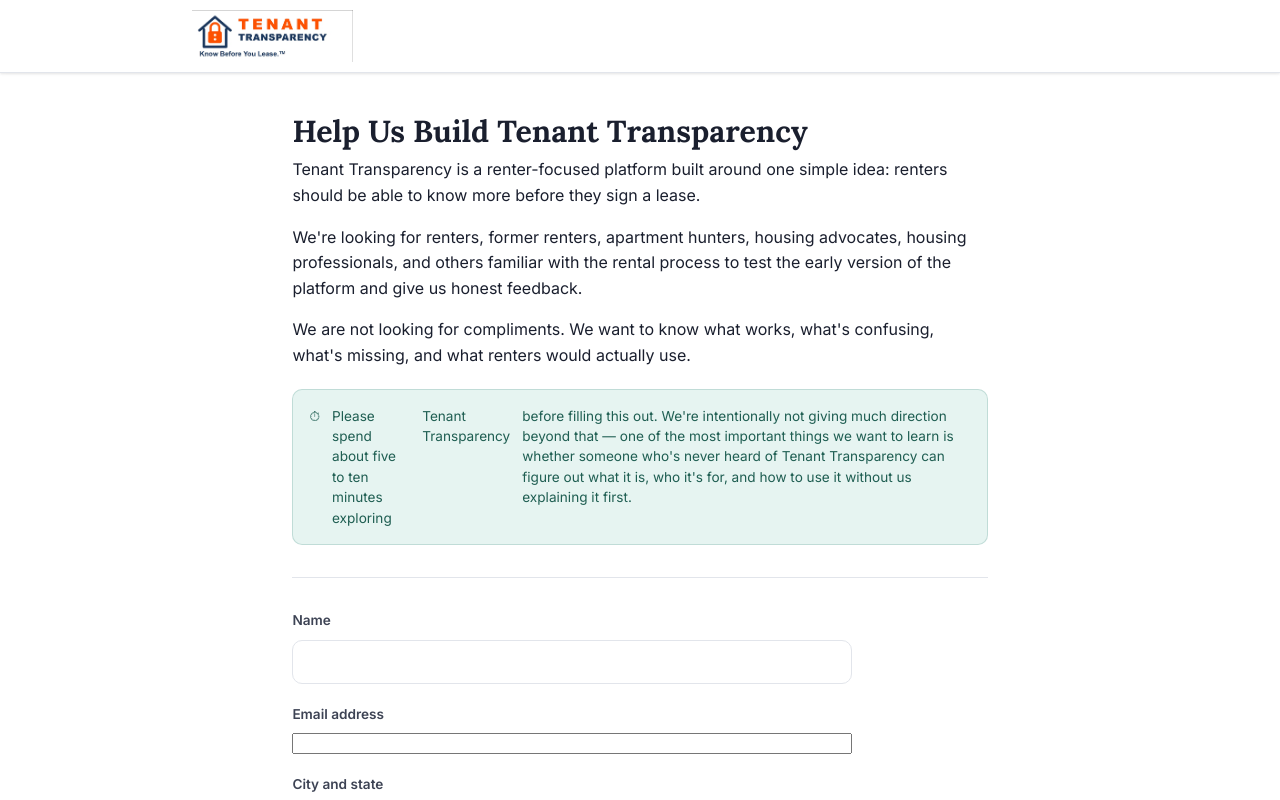
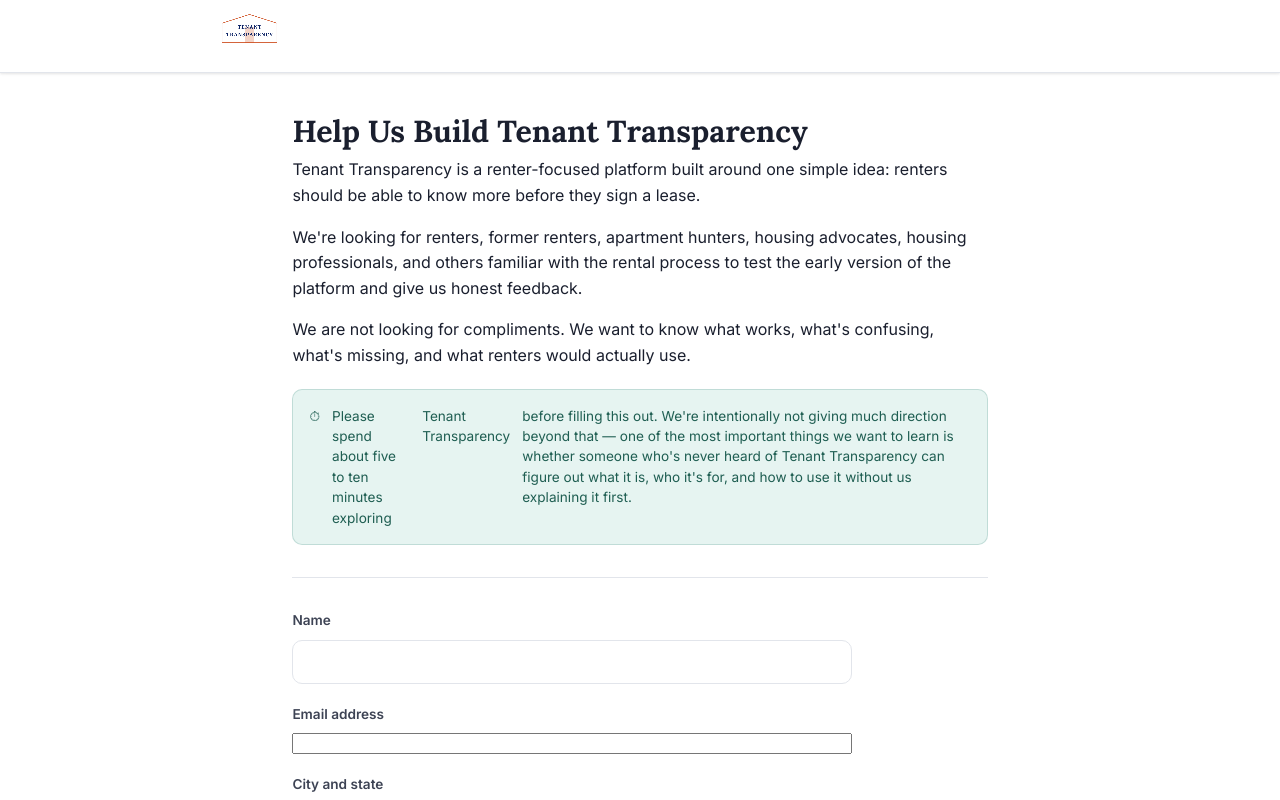
Before and after one commit to JessicaTemplet/tenant-transparency-web, a React (Vite) app: page /beta in a window 1280 px wide. Shown: the top 800 px of the page. Built offline with nearby package versions, Linux system fonts and the light colour scheme; no server answers.

Commit message:
Use animated Logo component in bare header

```diff
--- a/src/components/BetaTester.jsx
+++ b/src/components/BetaTester.jsx
@@ -1,5 +1,6 @@
 import { useState } from 'react'
 import { submitBetaFeedback } from '../api.js'
+import Logo from './Logo.jsx'
 
 const RESPONDENT_TYPES = [
   { value: 'current_renter',       label: 'Current renter' },
@@ -104,7 +105,7 @@
       <header className="app-header">
         <div className="header-inner">
           <a href="/" className="brand-link">
-            <img src="/logo.png" alt="Tenant Transparency — Know Before You Lease" className="brand-logo" />
+            <Logo className="brand-logo" />
           </a>
         </div>
       </header>
```
